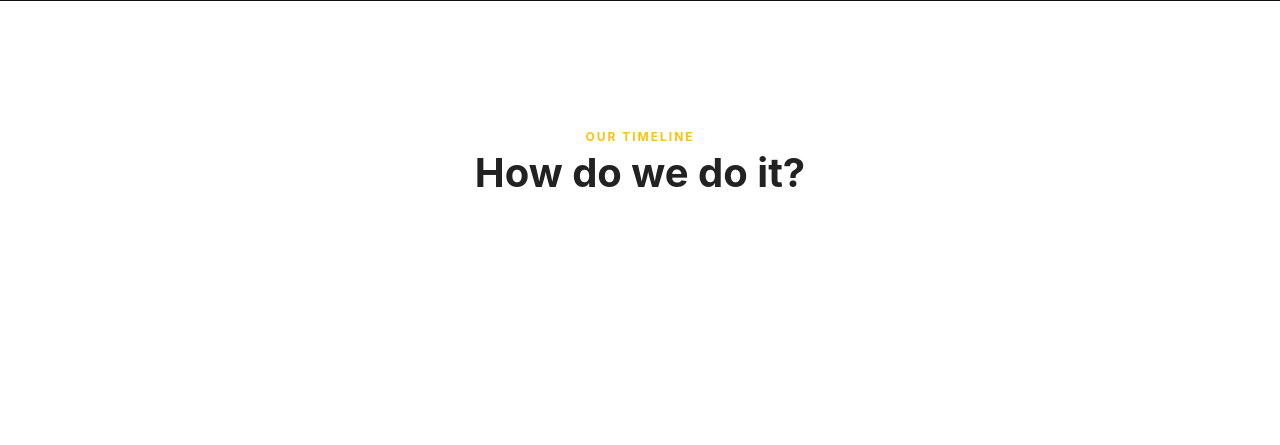
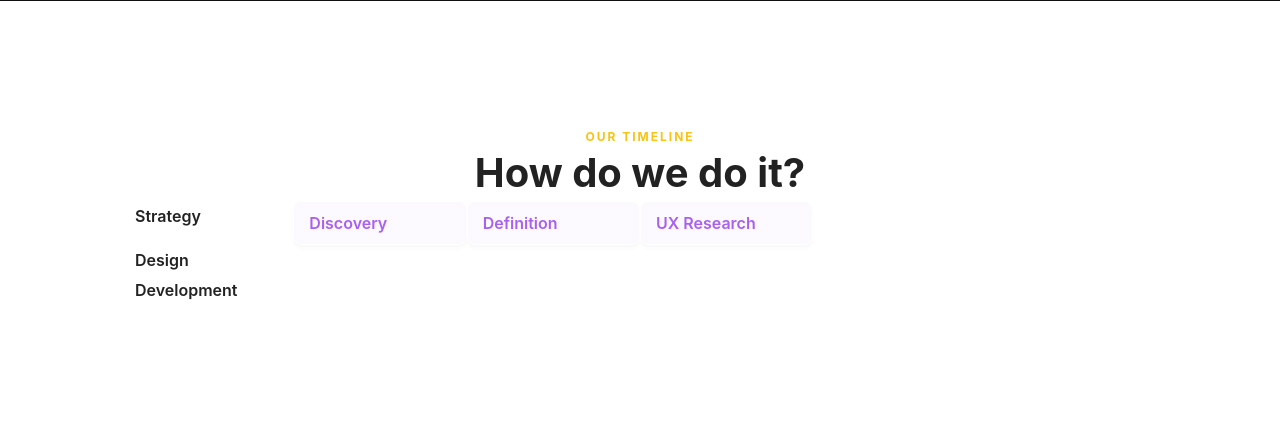
Before and after one commit to akkushwaha7834/YaPrime, a PHP site: page /ui_ux.html in a window 1280 px wide. Shown: the part 3400-3845 px from the top of the page. Before the commit the page ends 3587 px from the top, so only its background shows below. Run offline with PHP 8.4, Linux system fonts and the light colour scheme; some libraries are stand-ins or nearby versions.

Commit message:
last section remaining

```diff
--- a/css/style1.css
+++ b/css/style1.css
@@ -2147,7 +2147,6 @@ textarea:focus {
   justify-content: center;
   align-items: center;
   flex-direction: column;
-
 }
 .caseStudy_heading {
   color: #fac211;
@@ -2184,11 +2183,11 @@ textarea:focus {
 }
 /* what to do section */
 
-.uiux_whatToSection{
+.uiux_whatToSection {
   padding: 128px 120px 140px 120px;
 }
-.what_todoSection{
-  color: #FAC211;
+.what_todoSection {
+  color: #fac211;
   font-size: 12px;
   font-style: normal;
   font-weight: 700;
@@ -2196,9 +2195,8 @@ line-height: 16px; /* 133.333% */
   letter-spacing: 2px;
   text-transform: uppercase;
   text-align: center;
-
-}
-.todo__Discription{
+}
+.todo__Discription {
   color: #222;
   font-size: 40px;
   font-style: normal;
@@ -2206,3 +2204,34 @@ font-weight: 700;
   line-height: 56px; /* 140% */
   text-align: center;
 }
+.text_uiux_heading {
+  color: #222;
+  font-size: 16px;
+  font-style: normal;
+  font-weight: 600;
+  line-height: 30px; /* 187.5% */
+}
+.voilet_heading {
+  display: inline-flex;
+  height: 44px;
+  padding: 10px 32px 10px 16px;
+  align-items: center;
+  gap: 10px;
+  flex-shrink: 0;
+  border-radius: 8px;
+  border: 1px solid #fff;
+  background: linear-gradient(
+      0deg,
+      rgba(169, 96, 238, 0.04) 0%,
+      rgba(169, 96, 238, 0.04) 100%
+    ),
+    #fff;
+  box-shadow: 0px 2px 2px 0px rgba(0, 0, 0, 0.01),
+    0px 4px 4px 0px rgba(0, 0, 0, 0.02);
+  color: #a960ee;
+  text-align: center;
+  font-size: 16px;
+  font-style: normal;
+  font-weight: 600;
+  line-height: 30px; /* 187.5% */
+}
--- a/ui_ux.html
+++ b/ui_ux.html
@@ -300,10 +300,10 @@
         <div class="row">
           <div class="col-lg-12">
             <div class="caseStudy_heading">Case studies</div>
-                <br/>
+            <br />
             <div class="caseStudy_information">Check out our work</div>
-                <br/>
-                <br/>
+            <br />
+            <br />
           </div>
         </div>
         <div class="row">
@@ -320,10 +320,15 @@
                     src="./images/casestudyimage.png"
                     alt="First slide"
                   />
-                  <br/>
-                <div class="case_study_carousal_heading">YaMarket stock app</div>
-                <br/>
-                <div class="case_study_carousal_desciption">The YaMarkets stocks app aids in monitoring and managing your stock portfolio.</div>
+                  <br />
+                  <div class="case_study_carousal_heading">
+                    YaMarket stock app
+                  </div>
+                  <br />
+                  <div class="case_study_carousal_desciption">
+                    The YaMarkets stocks app aids in monitoring and managing
+                    your stock portfolio.
+                  </div>
                 </div>
                 <div class="carousel-item">
                   <img
@@ -331,10 +336,15 @@
                     src="./images/casestudyimage2.png"
                     alt="Second slide"
                   />
-                  <br/>
-                  <div class="case_study_carousal_heading">YaMarket stock app</div>
-                  <br/>
-                  <div class="case_study_carousal_desciption">The YaMarkets stocks app aids in monitoring and managing your stock portfolio.</div>
+                  <br />
+                  <div class="case_study_carousal_heading">
+                    YaMarket stock app
+                  </div>
+                  <br />
+                  <div class="case_study_carousal_desciption">
+                    The YaMarkets stocks app aids in monitoring and managing
+                    your stock portfolio.
+                  </div>
                 </div>
                 <div class="carousel-item">
                   <img
@@ -342,10 +352,15 @@
                     src="./images/casestudyimage.png"
                     alt="Third slide"
                   />
-                  <br/>
-                  <div class="case_study_carousal_heading">YaMarket stock app</div>
-                  <br/>
-                  <div class="case_study_carousal_desciption">The YaMarkets stocks app aids in monitoring and managing your stock portfolio.</div>
+                  <br />
+                  <div class="case_study_carousal_heading">
+                    YaMarket stock app
+                  </div>
+                  <br />
+                  <div class="case_study_carousal_desciption">
+                    The YaMarkets stocks app aids in monitoring and managing
+                    your stock portfolio.
+                  </div>
                 </div>
               </div>
               <a
@@ -388,16 +403,26 @@
           </div>
         </div>
         <div class="row">
-                <div class="col-lg-2"></div>
-                <div class="col-lg-10"></div>
+          <div class="col-lg-2 text_uiux_heading">Strategy</div>
+          <div class="col-lg-2 voilet_heading">Discovery</div>
+          <div class="col-lg-2 voilet_heading">Definition</div>
+          <div class="col-lg-2 voilet_heading">UX Research</div>
         </div>
         <div class="row">
+          <div class="col-lg-2 text_uiux_heading">Design</div>
           <div class="col-lg-2"></div>
-                <div class="col-lg-10"></div>
+          <div class="col-lg-2"></div>
+          <div class="col-lg-2"></div>
+          <div class="col-lg-2"></div>
+          <div class="col-lg-2"></div>
         </div>
         <div class="row">
+          <div class="col-lg-2 text_uiux_heading">Development</div>
           <div class="col-lg-2"></div>
-                <div class="col-lg-10"></div>
+          <div class="col-lg-2"></div>
+          <div class="col-lg-2"></div>
+          <div class="col-lg-2"></div>
+          <div class="col-lg-2"></div>
         </div>
       </div>
     </section>
```
Lines whose indentation alone changed are shown as unchanged.
